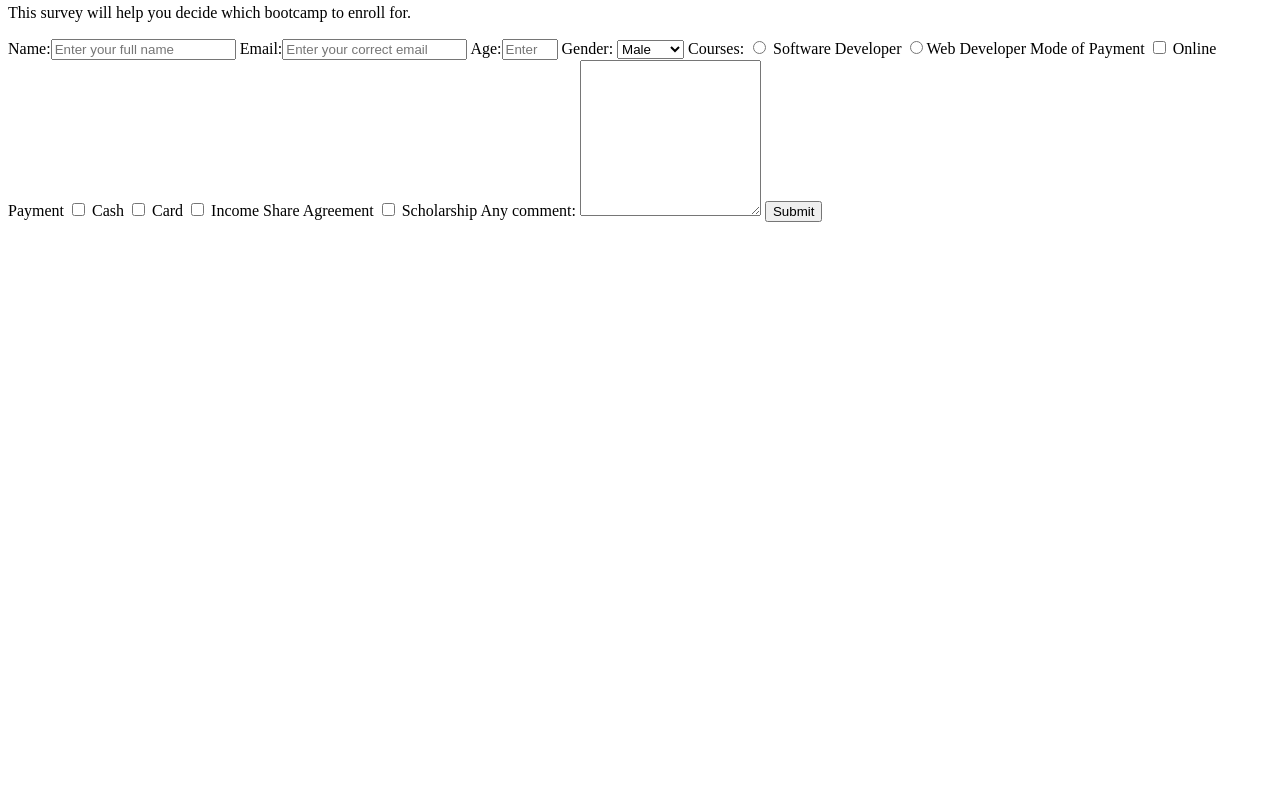
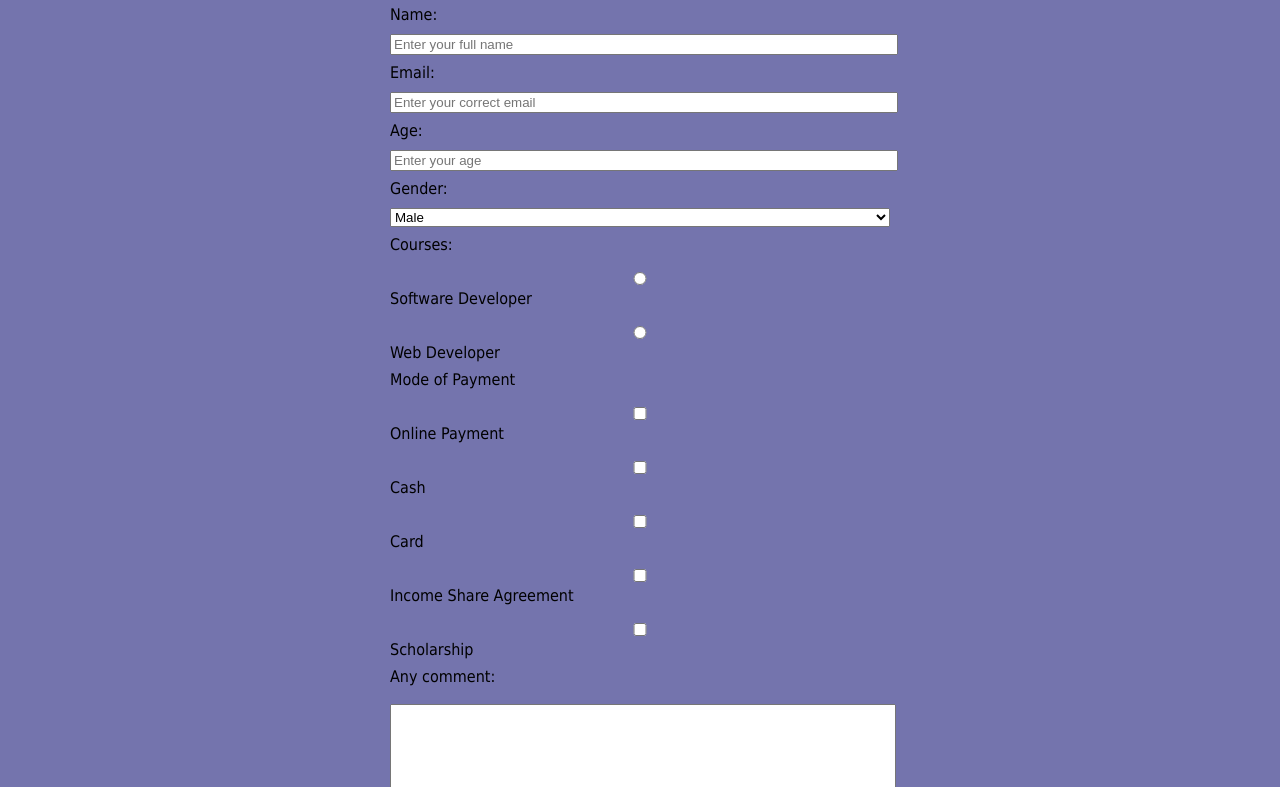
Before and after one commit to tshwarelomalepe/survey_form2, a plain HTML site: page index.html in a window 1280 px wide. Shown: the part 76-863 px from the top of the page. Before the commit the page ends 800 px from the top, so only its background shows below. Drawn offline with Linux system fonts and the light colour scheme.

Commit message:
added css code

```diff
--- a/css/style.css
+++ b/css/style.css
@@ -0,0 +1,37 @@
+form{
+    margin:0 auto;
+    width:60vw;
+    min-width:300px;
+    max-width: 500px;
+    padding-bottom: 2em;
+}
+h1,p{
+    margin:0 auto;
+    text-align: center;
+    padding-bottom: 4px;
+    padding-top: 4px;
+}
+
+input,textarea, select{
+    width:100%;
+    margin:10px 0 0 0;
+}
+
+#submit{
+    margin-left: auto;
+    margin-right: auto;
+    display: block;
+}
+
+label{
+    display: block;
+    margin:0.5rem 0;
+}
+
+body{
+    width:100%;
+    height:100vh;
+    margin:0;
+    font-family:Tahoma;
+    background-color: rgb(116, 116, 173);
+}
--- a/index.html
+++ b/index.html
@@ -22,17 +22,21 @@
           <option name="gender">Others</option>
         </select>
       </label>
-      <label>Courses:
+      <div class="courses">
+      <labe >Courses:
         <label><input type="radio" name="course" value="Software Developer"> Software Developer</label>
         <label><input type="radio" name="course" value="Web Developer">Web Developer</label>
       </label>
+    </div>
 
+      <div class="payment">
       <label>Mode of Payment</label>
       <label><input type="checkbox" value="online" name="payment"> Online Payment</label>
       <label><input type="checkbox" value="cash" name="payment"> Cash</label>
       <label><input type="checkbox" value="card" name="payment"> Card</label>
       <label><input type="checkbox" value="isa" name="payment"> Income Share Agreement</label>
       <label><input type="checkbox" value="scholarship" name="payment"> Scholarship</label>
+    </div>
 
       <label for="comment-text">Any comment: </label>
       <textarea id="comment-text" rows="10" cols="20"></textarea>
```
